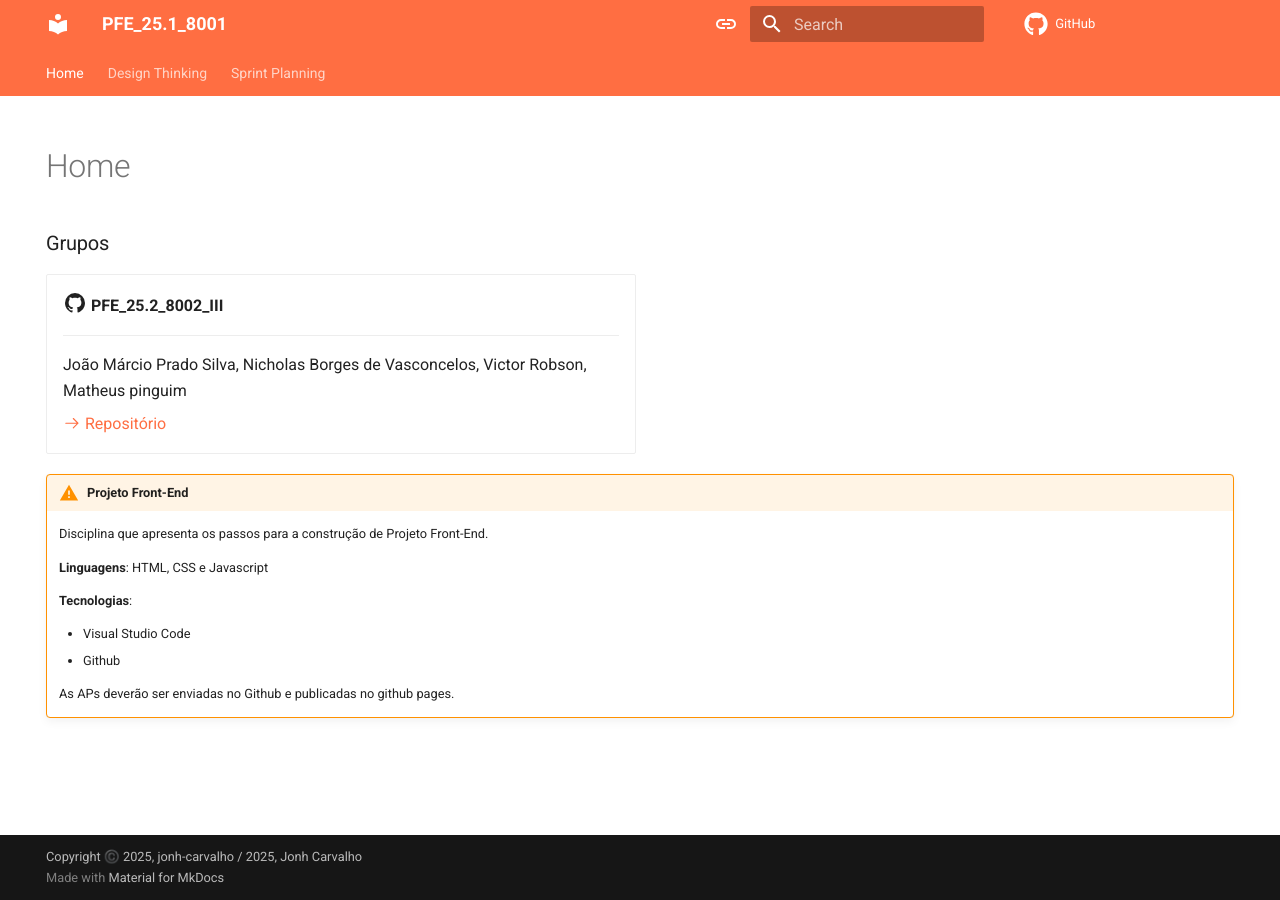
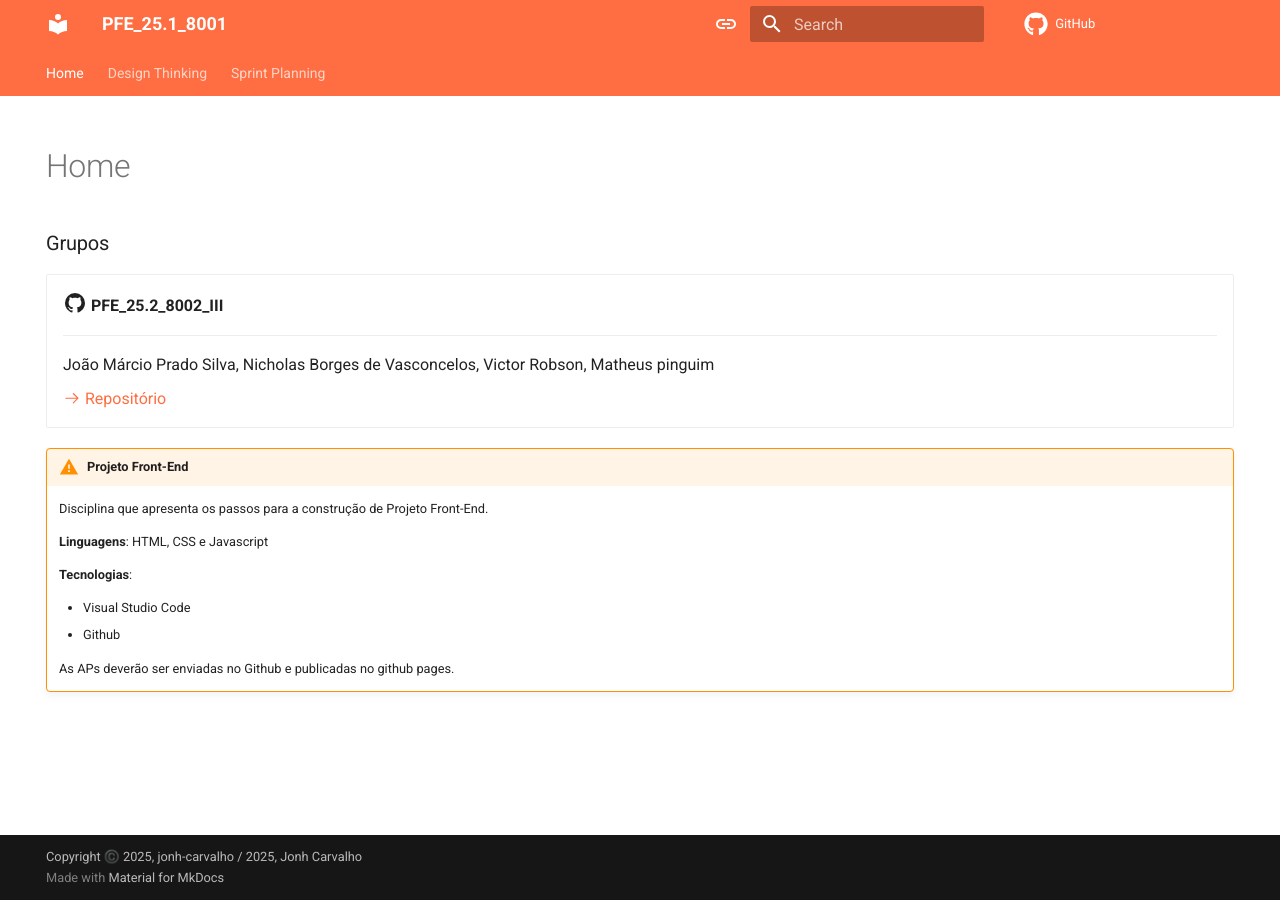
Before and after one commit to Projetos-de-Extensao/PFE_25.2_8002_III, an MkDocs documentation site: the page built from docs/index.md, in a window 1280 px wide. Built offline with MkDocs 1.6.1 and Material for MkDocs 9.7.7, drawn with Linux system fonts in a browser that asks for light colours; comment, search, counter and statistics services are not loaded.

Commit message:
pequena melhoria de tamanho da div

```diff
--- a/docs/index.md
+++ b/docs/index.md
@@ -7,7 +7,8 @@ hide:
 
 ### Grupos
 
-<div class="grid cards" style="grid-template-columns: repeat(2, 1fr); background: var(--md-default-bg-color);" markdown>
+<div class="grid cards" style="grid-template-columns: 1fr;" markdown>
+
 
 -   :material-github:{ .lg .right } __PFE_25.2_8002_III__
 
```
